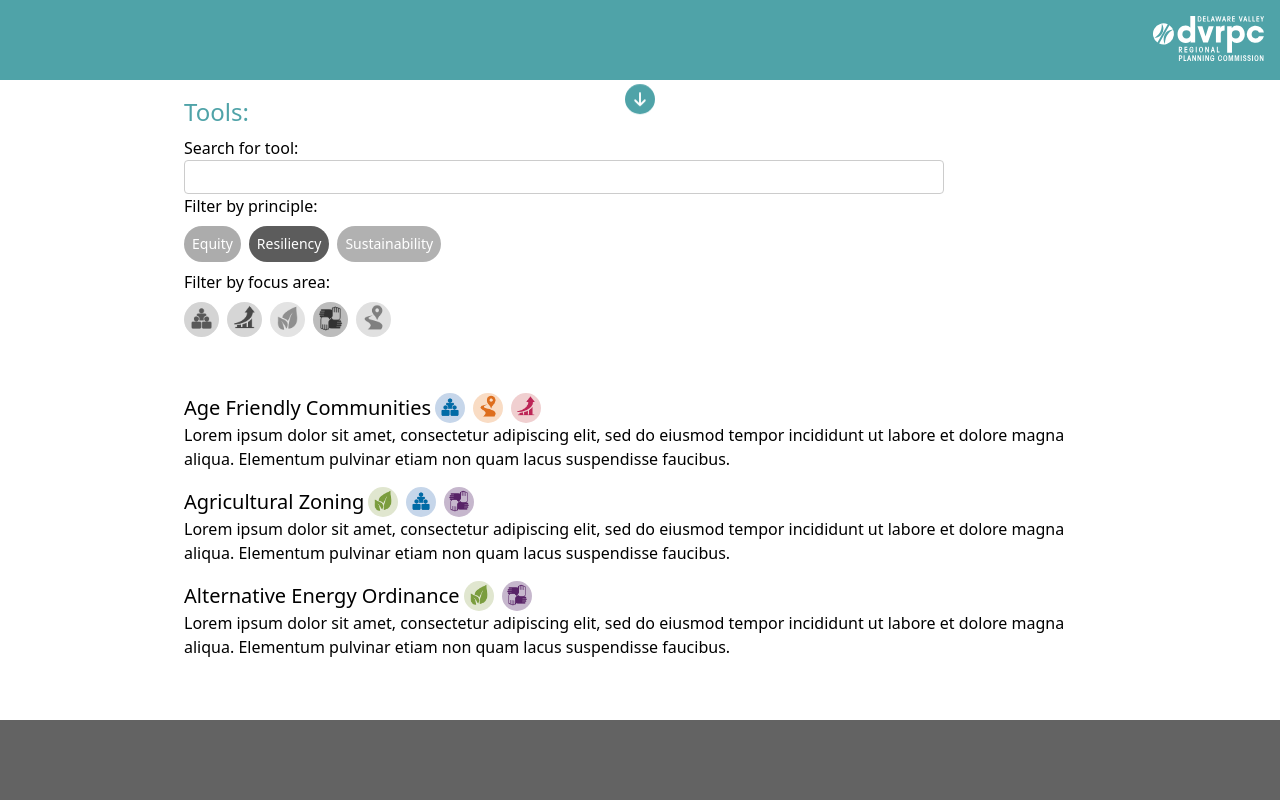
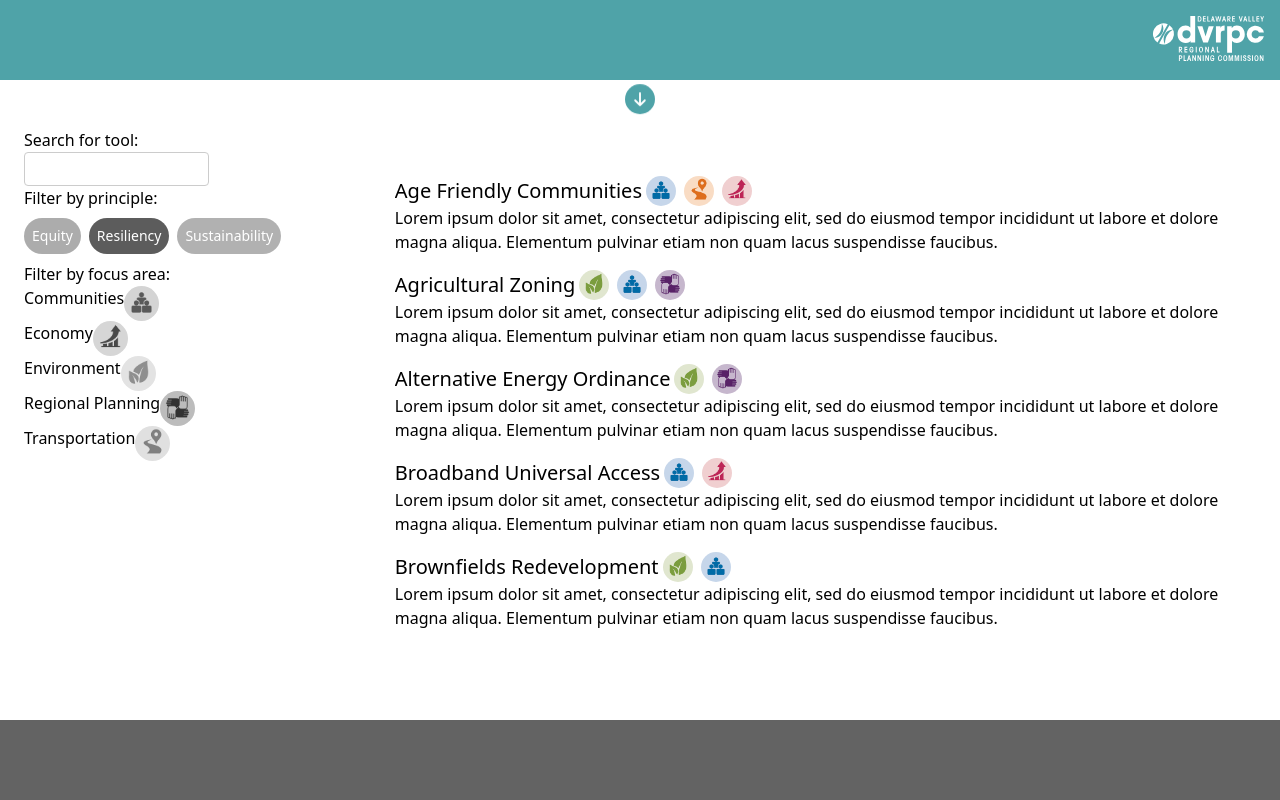
Before and after one commit to dvrpc/MIT-2.0, a Gatsby site: page /button-filtering in a window 1280 px wide. Built offline with nearby package versions, Linux system fonts and the light colour scheme; Gatsby itself is replaced by a stand-in of ours.

Commit message:
page formatting

```diff
--- a/src/components/ButtonFilter.js
+++ b/src/components/ButtonFilter.js
@@ -44,7 +44,7 @@
             type="text"
             onChange={e => setNameFilter(e.target.value)}
             value={nameFilter}
-            className="w-5/6 block border border-[#cccccc] p-1"
+            className="w-1/2 block border border-[#cccccc] p-1"
             style={{ borderRadius: "4px" }}
           />
         </label>
@@ -52,6 +52,9 @@
       <div className="flex flex-col">
         <div>
           <label>Filter by principle:</label>
+          {/*
+            temp setup while waiting for logos from creative services
+          */}
           <div className="flex my-2">
             {Object.keys(principles).map(principle => {
               return (
@@ -71,15 +74,16 @@
         </div>
         <div>
           <label>Filter by focus area:</label>
-          <div className="flex my-2">
+          <div>
             {Object.keys(focusAreas).map(focus => {
               return (
-                <button id="focus">
+                <button id="focus" className="flex">
+                  <span>{focus}</span>
                   <img
                     src={focusAreas[focus]}
                     onClick={toggleFilter}
                     id={`${focus}`}
-                    className="h-[35px] rounded-full mr-2 grayscale"
+                    className="w-[35px] rounded-full grayscale"
                   />
                 </button>
               );
--- a/src/pages/button-filtering.js
+++ b/src/pages/button-filtering.js
@@ -46,9 +46,8 @@
   return (
     <TestLayout>
       <TestPreface />
-      <div className="flex flex-col px-6 py-4 w-3/4 max-h-[80vh]">
-        <div>
-          <div className="text-2xl pb-2 text-[#4fa3a8]">Tools:</div>
+      <div className="flex justify-center px-6 py-12 h-[80vh]">
+        <div className="w-1/2">
           <ButtonFilter
             namefilter={namefilter}
             focusFilter={focusFilter}
@@ -58,7 +57,7 @@
             setPrincipleFilter={setPrincipleFilter}
           />
         </div>
-        <div className="overflow-auto my-4 md:my-8 h-[55vh]">
+        <div className="overflow-auto my-4 md:my-8 h-[60vh]">
           {tools.map((tool, idx) => {
             return <Tool key={idx} tool={tool} />;
           })}
```
